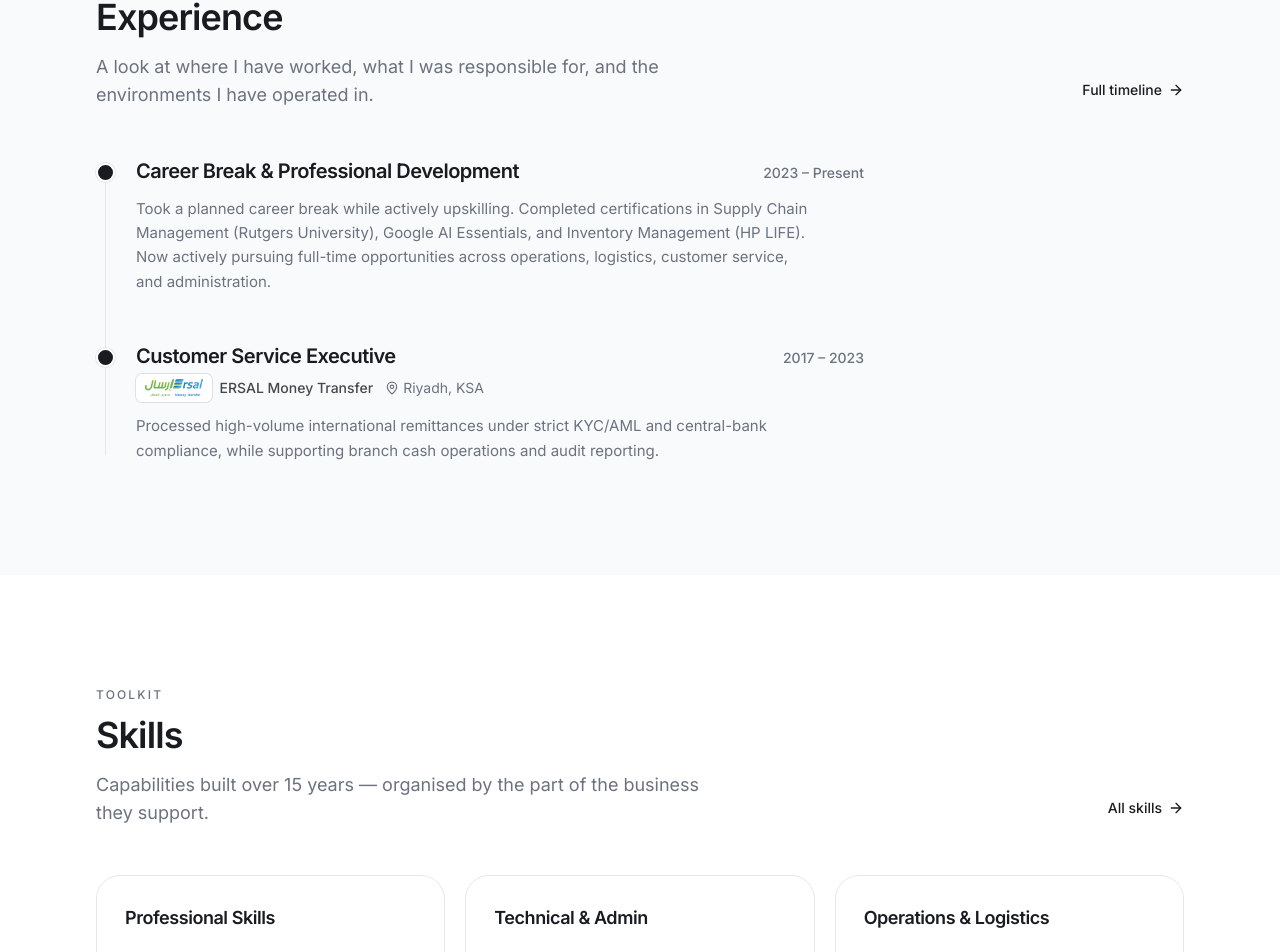
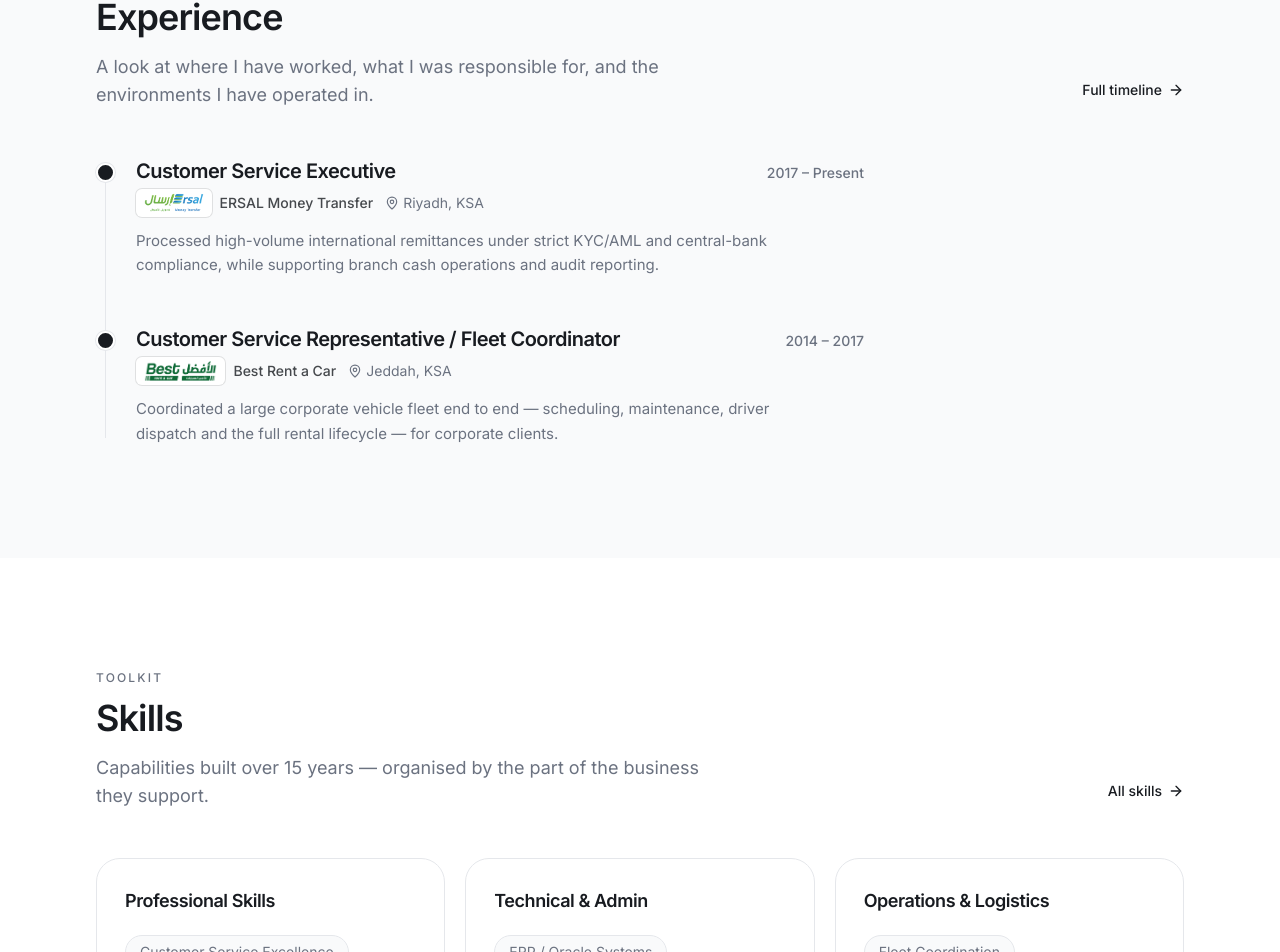
Before and after one commit to celibatej/jewel-claude, a Next.js app: page / in a window 1280 px wide. Shown: the part 2800-3752 px from the top of the page. Built offline with nearby package versions, Linux system fonts and the light colour scheme.

Commit message:
feat: update work experience timeline
Remove career break entry and extend ERSAL Money Transfer tenure to reflect current employment.

```diff
--- a/src/content/data.ts
+++ b/src/content/data.ts
@@ -104,20 +104,11 @@
 
 export const experience: ExperienceItem[] = [
   {
-    role: "Career Break & Professional Development",
-    company: "",
-    period: "2023 – Present",
-    location: "",
-    summary:
-      "Took a planned career break while actively upskilling. Completed certifications in Supply Chain Management (Rutgers University), Google AI Essentials, and Inventory Management (HP LIFE). Now actively pursuing full-time opportunities across operations, logistics, customer service, and administration.",
-    achievements: [],
-  },
-  {
     role: "Customer Service Executive",
     company: "ERSAL Money Transfer",
     companyUrl: "https://ersal.sa/",
     companyLogo: "/images/ersal.png",
-    period: "2017 – 2023",
+    period: "2017 – Present",
     location: "Riyadh, KSA",
     summary:
       "Processed high-volume international remittances under strict KYC/AML and central-bank compliance, while supporting branch cash operations and audit reporting.",
@@ -146,6 +137,20 @@
       "Handled the full rental lifecycle — bookings, agreements, payments, return inspections and damage reporting — maintaining accurate records throughout.",
       "Negotiated pricing with external vendors and managed insurance claims, registrations and billing invoices to control operating costs.",
       "Coordinated directly with corporate clients to manage account requirements, resolve service issues and sustain long-term rental agreements.",
+    ],
+  },
+  {
+    role: "Executive Assistant",
+    company: "FAYEZ ALI RAJAB TRADING EST",
+    period: "2013 – 2014",
+    location: "Jeddah, KSA",
+    summary:
+      "Managed executive scheduling, travel arrangements, correspondence, purchase orders, and front-desk reception while maintaining confidential physical and digital records.",
+    achievements: [
+      "Managed calendar, scheduling, and appointments, and coordinated travel arrangements including flight and hotel bookings.",
+      "Prepared purchase orders and liaised with the sales team and other departments.",
+      "Answered and transferred incoming calls to relevant departments, and managed correspondence including emails, letters, and memos, while maintaining confidentiality.",
+      "Maintained physical and digital filing systems and served as front-desk point of contact for visitors and clients.",
     ],
   },
   {
```
